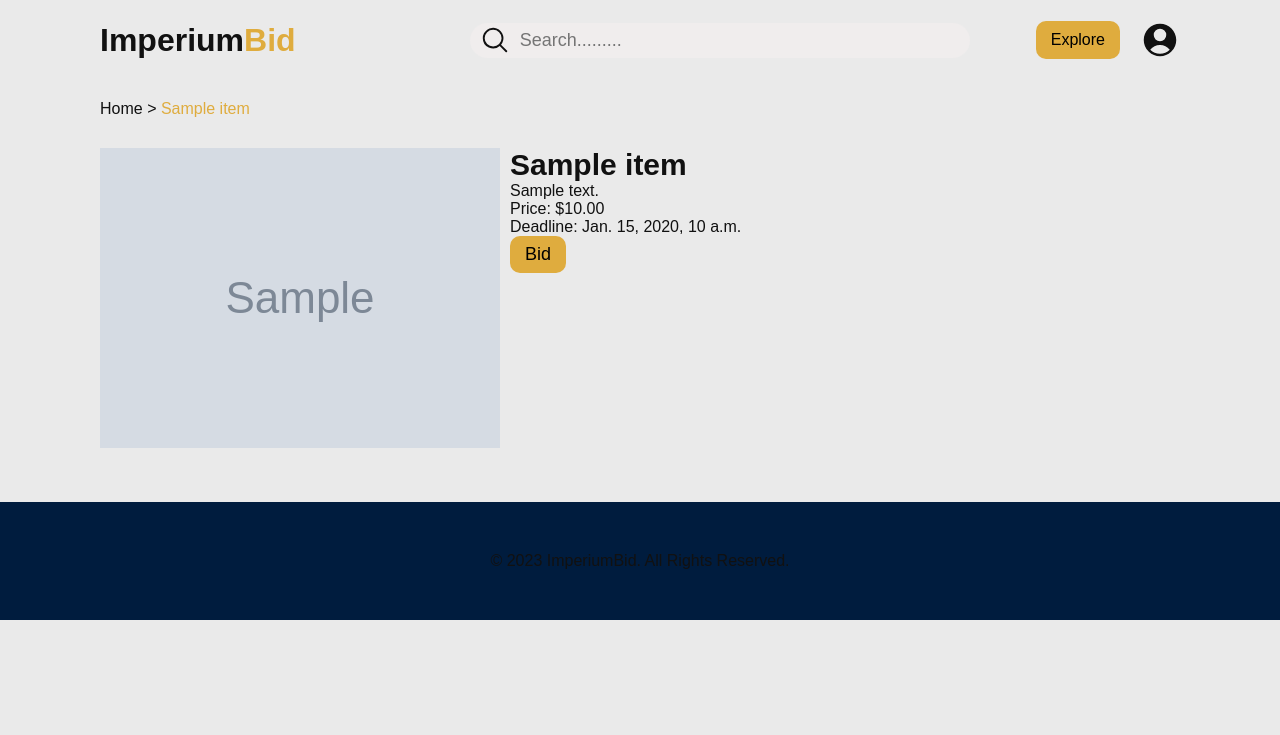
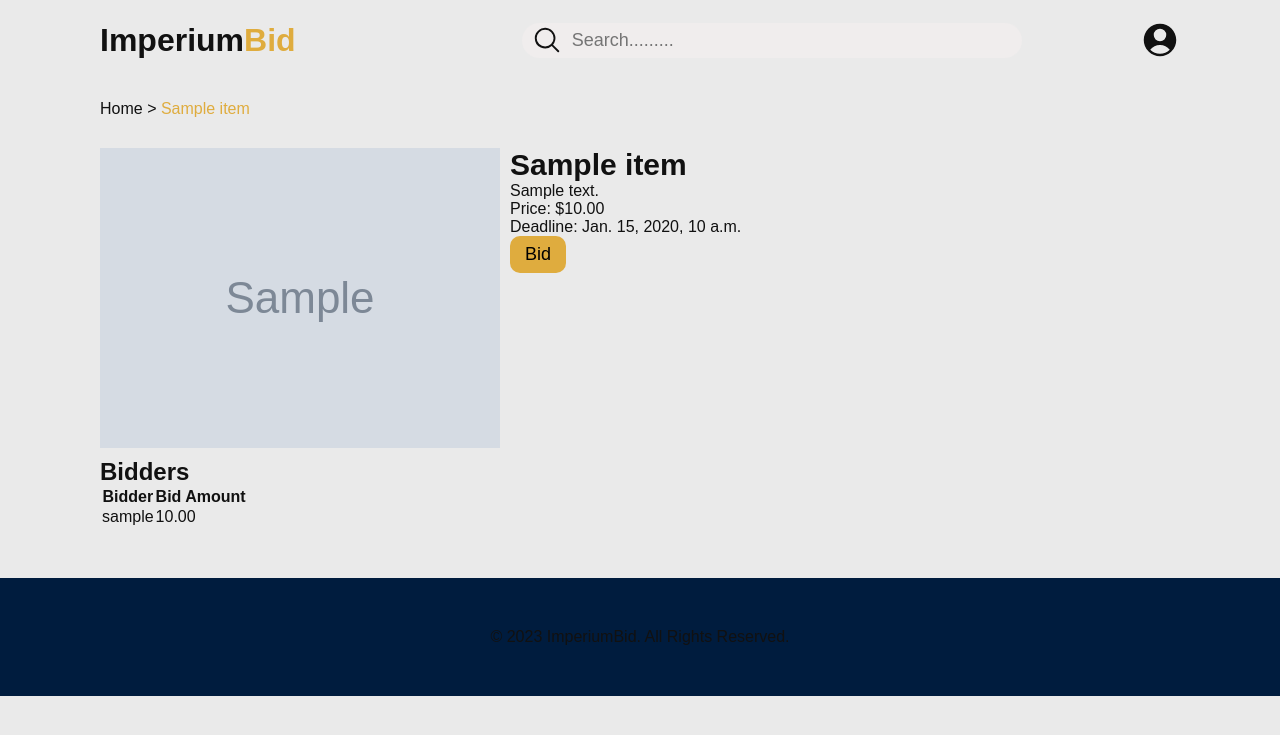
Before and after one commit to devrajoshi/BidBazaar-An-Online-Auction-Platform, a Django app: a page that uses web/templates/item_page.html in a window 1280 px wide. Shown: the top 735 px of the page. Run offline with Django 4.2, Linux system fonts and the light colour scheme; tables that the repository leaves empty hold one stand-in row (values such as "Sample post"); grey boxes marked "Sample" are stand-in pictures.

Commit message:
`update`: jai mata di

```diff
--- a/web/core/settings.py
+++ b/web/core/settings.py
@@ -46,7 +46,7 @@ INSTALLED_APPS = [
     'django.contrib.sessions',
     'django.contrib.messages',
     'django.contrib.staticfiles',
-    "pages.apps.PagesConfig",
+    "pages.apps.PagesConfig"
 ]
 
 MIDDLEWARE = [
@@ -133,6 +133,7 @@ STATIC_URL = 'static/'
 STATICFILES_DIRS = [BASE_DIR / "static"]
 MEDIA_ROOT = BASE_DIR / "uploads"
 MEDIA_URL ="/uploads/"
+DEFAULT_FILE_STORAGE = 'pages.models.AbsoluteUrlStorage'
 
 # Default primary key field type
 # https://docs.djangoproject.com/en/4.1/ref/settings/#default-auto-field
--- a/web/pages/models.py
+++ b/web/pages/models.py
@@ -1,5 +1,26 @@
 from django.db import models
 from django.contrib.auth.models import User as DjangoUser
+from django.core.files.storage import Storage
+from django.utils.deconstruct import deconstructible
+from django.conf import settings
+import urllib.request
+
+@deconstructible
+class AbsoluteUrlStorage(Storage):
+    def __init__(self, location=None, base_url=None):
+        self.base_url = base_url or settings.MEDIA_URL
+        self.location = location or settings.MEDIA_ROOT
+
+    def _open(self, name, mode='rb'):
+        return urllib.request.urlopen(name)
+
+    def _save(self, name, content):
+        # Here you can define your own logic for storing the file,
+        # such as uploading it to a remote server via HTTP.
+        return name
+
+    def url(self, name):
+        return name
 
 class User(models.Model):
     user = models.OneToOneField(
@@ -22,7 +43,7 @@ class User(models.Model):
 class Item(models.Model):
     title = models.CharField(max_length=255)
     description = models.TextField()
-    image = models.ImageField(default=None)
+    image = models.ImageField(storage=AbsoluteUrlStorage(), blank=True)
     price = models.DecimalField(max_digits=8, decimal_places=2)
     seller = models.ForeignKey(DjangoUser, on_delete=models.PROTECT)
     added_at = models.DateTimeField(auto_now_add=True)
--- a/web/pages/templatetags/custom_tags.py
+++ b/web/pages/templatetags/custom_tags.py
@@ -9,3 +9,12 @@ def json_dump(bid):
     for key, value in vars(bid).items():
         val[key] = str(value)
     return json.dumps(val)
+
+@register.filter(name='startswith')
+def starts_with(string, prefix):
+    if not isinstance(string, str):
+        string = string.url.replace("/uploads/", "")
+        print(string)
+    if string.startswith(prefix):
+        return True
+    return False
--- a/web/pages/urls.py
+++ b/web/pages/urls.py
@@ -7,7 +7,6 @@ from . import views
 urlpatterns = [
     path("", views.index, name="index"),
     path("home/", views.index, name="index"),
-    path("explore/", views.explore, name="explore"),
     path("login/", views.login, name="login"),
     path("logout/", views.logout, name="logout"),
     path("register/", views.register, name="register"),
@@ -15,7 +14,6 @@ urlpatterns = [
     path("bid/<int:item_id>/", views.bid, name='bid'),
     path("post/", views.post_item, name="post_item"),
     path("profile/<int:user_id>", views.user_profile, name="user_profile"),
-    # path("me/", views.user_profile, name="profile_page"),
 ]
 
 if settings.DEBUG:
--- a/web/pages/views.py
+++ b/web/pages/views.py
@@ -1,7 +1,8 @@
 from django.contrib import messages
 import json
+import random
 from django.shortcuts import render, redirect
-from django.http import HttpResponseNotFound, JsonResponse
+from django.http import Http404, HttpResponseNotFound, JsonResponse
 from django.contrib.auth.models import User as DjangoUser
 from django.contrib.auth import (
     authenticate,
@@ -10,13 +11,28 @@ from django.contrib.auth import (
 )
 from django.contrib.auth.decorators import login_required
 from django.utils.text import slugify
+from faker import Faker
 
 from .forms import PostItem
 from .models import Item, User, Bid
 
 
-# Create your views here.
 def index(request):
+    fake = Faker()
+
+    for _ in range(0, 5):
+        title = fake.name()
+        item = {
+            "title": title,
+            "description": fake.sentence(),
+            "image": fake.image_url(),
+            "price": random.uniform(0, 10000),
+            "seller_id": 1,
+            "deadline_at": fake.date_time(),
+            "slug": slugify(title)
+        }
+        Item.objects.create(**item)
+
     user = None
     if request.user.is_authenticated:
         user = DjangoUser.objects.get(id=request.user.id)
@@ -25,12 +41,6 @@ def index(request):
     context = {"bids": bids, "user": user}
 
     return render(request, "home.html", context)
-
-
-def explore(request):
-    bids = Item.objects.all()
-    context = {"bids": bids}
-    return render(request, "explore.html", context)
 
 
 def register(request):
@@ -50,7 +60,9 @@ def register(request):
                 messages.error(request, "User already exists!")
                 return render(request, "register.html")
 
-            user = DjangoUser.objects.create(first_name=firstname, last_name=lastname, email=email, username=email)
+            user = DjangoUser.objects.create(
+                first_name=firstname, last_name=lastname, email=email, username=email
+            )
             site_user = User.objects.create(user_id=user.pk)
             if user and site_user:
                 user.set_password(password)
@@ -65,6 +77,7 @@ def register(request):
             return render(request, "register.html")
     else:
         return render(request, "register.html")
+
 
 def login(request):
     if request.user.is_authenticated:
@@ -93,14 +106,17 @@ def login(request):
         redirect_path_next = request.GET.get("next")
         if redirect_path_next:
             messages.info(request, "Please login to continue!")
-        return render(request, "login.html", { "errors": errors })
+        return render(request, "login.html", {"errors": errors})
 
 
 def item_page(request, item_id, item_slug):
     bid = Item.objects.get(id=item_id)
+    if not bid:
+        return HttpResponseNotFound("404 Not Found")
     if bid.slug != item_slug:
         return HttpResponseNotFound("404 Not Found")
-    context = {"bid": bid}
+    bids = Bid.objects.filter(item_id=bid.id)
+    context = {"bid": bid, "bids": bids}
     return render(request, "item_page.html", context)
 
 
@@ -120,31 +136,42 @@ def post_item(request):
             print("form not valid")
 
     form = PostItem()
-    return render(request, "post_item.html", { "form": form })
+    return render(request, "post_item.html", {"form": form})
+
 
 @login_required(login_url="/login")
 def bid(request, item_id):
-    body = json.loads(request.body)
-    amount = body.get("amount")
+    body = json.loads(request.body.decode())
+    amount = float(body.get("amount"))
     bidder = request.user
-    get_bid = Bid.objects.filter(bidder_id=bidder.id, amount=amount, item_id=item_id)
-    if get_bid.exists():
-        return JsonResponse({ "success": False, "message": "Already bidded" })
+    item = Item.objects.get(id=item_id)
+    if request.user.id == item.seller.id:
+        return JsonResponse({"success": False, "message": "You can't bid your own product!"})
+    bids = Bid.objects.order_by("-id")
+    if bids:
+        if request.user.id == bids[0].bidder.id:
+            return JsonResponse(
+                {"success": False, "message": "You are the highest bidder currently!"}
+            )
+        if amount <= float(bids[0].amount):
+            return JsonResponse(
+                {"success": False, "message": "Please bid higher than the current bid!"}
+            )
     Bid.objects.create(item_id=item_id, amount=amount, bidder_id=bidder.id)
-    return JsonResponse({ "success": True, "message": "success"})
+    return JsonResponse({"success": True, "message": "success"})
 
 
+@login_required(login_url="/login")
 def user_profile(request, user_id):
-    user_details = User.objects.get(id=user_id)
-    context = {"user_details": user_details}
-    return render(request, "profile/me_page.html", context)
+    try:
+        user_details = User.objects.get(id=user_id)
+        context = {"user_details": user_details}
+        return render(request, "profile/me_page.html", context)
+    except:
+        return HttpResponseNotFound("404 Not Found")
 
 
-def me_page(request):
-    context = {}
-    return render(request, "profile/me_page.html", context)
-
-
+@login_required(login_url="/login")
 def logout(request):
     django_logout(request)
     return redirect("/")
--- a/web/templates/components/bid_modal.html
+++ b/web/templates/components/bid_modal.html
@@ -1,9 +1,12 @@
+{% load custom_tags %}
 <div id="bid-modal-{{ bid.slug }}" class="bid-modal hide">
   <div style="display: flex; justify-content: end;">
     <button onclick="document.querySelector('#bid-modal-{{ bid.slug }}').classList.add('hide'); document.body.style = 'overflow: auto;'">X</button>
   </div>
   <div style="display: flex; gap: 10px;">
-    <div style="max-width: 300px;"><img src="/uploads/{{ bid.image }}" style="width: 100%;" /></div>
+    <div style="max-width: 300px; max-height: 300px;">
+      <img src="{% if bid.image.url|startswith:"https://" %}{{ bid.image }}{% else %}/uploads/{{ bid.image }}{% endif %}" style="width: 100%; height: 100%; object-fit: cover;" />
+    </div>
     <div style>
       <h3>{{ bid.title }}</h3>
       <br />
--- a/web/templates/components/bid_or_bid_history.html
+++ b/web/templates/components/bid_or_bid_history.html
@@ -1,5 +1,8 @@
 {% if user.username == bid.seller.username %}
-  <button class="button" style="padding: 8px 15px; font-size: 18px;">View Bid History</button>
+  {% url 'item_page' bid.id bid.slug as current_url %}
+  {% if request.path != current_url %}
+    <a class="button" style="padding: 8px 15px; font-size: 18px;" href="{% url 'item_page' bid.id bid.slug %}">View Bid History</a>
+  {% endif %}
 {% else %}
   <button class="button" style="padding: 8px 15px; font-size: 18px;" onclick="showBidModal('bid-modal-{{ bid.slug }}')">Bid</button>
 {% endif %}
--- a/web/templates/components/header.html
+++ b/web/templates/components/header.html
@@ -5,13 +5,9 @@
 	<nav>
 		<ul style="align-items: center; gap: 20px;">
       {% if user.is_authenticated %}
-	  <li class="button" style="padding: 10px 15px;"><a style="color: inherit; text-decoration: none;"
-		href="/register">Register</a></li>
         <li class="button" style="padding: 10px 15px;"><a style="color: inherit; text-decoration: none;"
 					href="/post">Post Item</a></li>
       {% endif %}
-			<li class="button" style="padding: 10px 15px;"><a style="color: inherit; text-decoration: none;"
-					href="/explore">Explore</a></li>
 			<li style="display: flex;" class="profile-btn">
 				<svg style="width: 40px; height: 40px;" xmlns="http://www.w3.org/2000/svg" viewBox="0 0 24 24"
 					fill="currentColor">
--- a/web/templates/components/profile_div.html
+++ b/web/templates/components/profile_div.html
@@ -1,6 +1,6 @@
 <div class="profile-div hide">
   {% if user.is_authenticated %}
-  <div class="profile-info">
+  <a class="profile-info" href="{% url 'user_profile' user.id %}">
     {% if user.avatar %}
     <div><img src="/uploads/{{ user.avatar }}" /></div>
     {% else %}
@@ -16,7 +16,7 @@
     <div>
       <span>{{ user.username }}</span>
     </div>
-  </div>
+  </a>
   <hr style="color: #bbb;" />
   <div style="margin-top: 10px;">
     <div style="margin-left: 5px; display: flex; justify-content: space-between;">
--- a/web/templates/components/search_bar.html
+++ b/web/templates/components/search_bar.html
@@ -4,14 +4,14 @@ display: flex;
   border-radius: 35px;
   border-width: 50px;
   border-color: black;
-margin-left: 10%;
+  margin-left: 10%;
 ">
 
   <div style="display: flex;
    justify-content: center;
    align-items: center;
    margin-left: 10px;
-    border-color: black;">
+    border-color: #000;">
     <svg style="width: 30px;
      height: 30px;"
       xmlns="http://www.w3.org/2000/svg" viewBox="0 0 24 24" fill="#111111">
--- a/web/templates/home.html
+++ b/web/templates/home.html
@@ -1,4 +1,5 @@
 {% extends "layouts/base.html" %}
+{% load custom_tags %}
 
 {% block body %}
       <main style="margin-top: 20px;">
@@ -8,7 +9,7 @@
 						{% for bid in bids %}
             <div class="auction-item">
               <div class="auction-item-image">
-								<img src="/uploads/{{ bid.image }}" />
+                <img src="{% if bid.image.url|startswith:"https://" %}{{ bid.image }}{% else %}/uploads/{{ bid.image }}{% endif %}" />
               </div>
               <div class="auction-item-description">
                 <div style="display: flex; flex-direction: column;">
@@ -26,7 +27,6 @@
                     </span>
 										<span>{{ bid.price }}</span>
                   </div>
-                  {% include "components/bid_or_bid_history.html" %}
                 </div>
               </div>
             </div>
--- a/web/templates/item_page.html
+++ b/web/templates/item_page.html
@@ -1,12 +1,13 @@
 {% extends "layouts/base.html" %}
+{% load custom_tags %}
 
 {% block body %}
       <main style="margin-top: 20px;">
         <section style="margin-top: 5px;">
           {% include "components/breadcrumb.html" %}
           <div style="display: flex; gap: 10px; margin-top: 30px;">
-            <div style="max-width: 600px;">
-              <img src="/uploads/{{ bid.image }}" style="width: 100%;" />
+            <div style="max-width: 600px; max-height: 300px;">
+              <img src="{% if bid.image.url|startswith:"https://" %}{{ bid.image }}{% else %}/uploads/{{ bid.image }}{% endif %}" style="width: 100%; height: 100%; object-fit: cover;" />
             </div>
             <div>
 							<h2 style="font-size: 30px;">{{ bid.title }}</h2>
@@ -17,5 +18,28 @@
             </div>
           </div>
         </section>
+        <section style="margin-top: 10px;">
+          <h2>Bidders</h2>
+          <table id="bidders-table-{{ bid.id }}">
+            <thead>
+              <tr>
+                <th>Bidder</th>
+                <th>Bid Amount</th>
+              </tr>
+            </thead>
+            <tbody>
+              {% for bid in bids %}
+                <tr>
+                  <td>{{ bid.bidder.username }}</td>
+                  <td>{{ bid.amount }}</td>
+                </tr>
+              {% empty %}
+                <tr>
+                  <td colspan="2">No bids yet</td>
+                </tr>
+              {% endfor %}
+            </tbody>
+          </table>
+        </section>
       </main>
 {% endblock %}
```
Also changed, not shown: web/templates/explore.html (deleted, +0 -43 lines), web/templates/top.html (deleted, +0 -42 lines), web/pages/migrations/0001_initial.py, web/pages/migrations/0002_alter_bid_bidder.py (deleted), web/pages/migrations/0002_alter_item_image.py (added).
